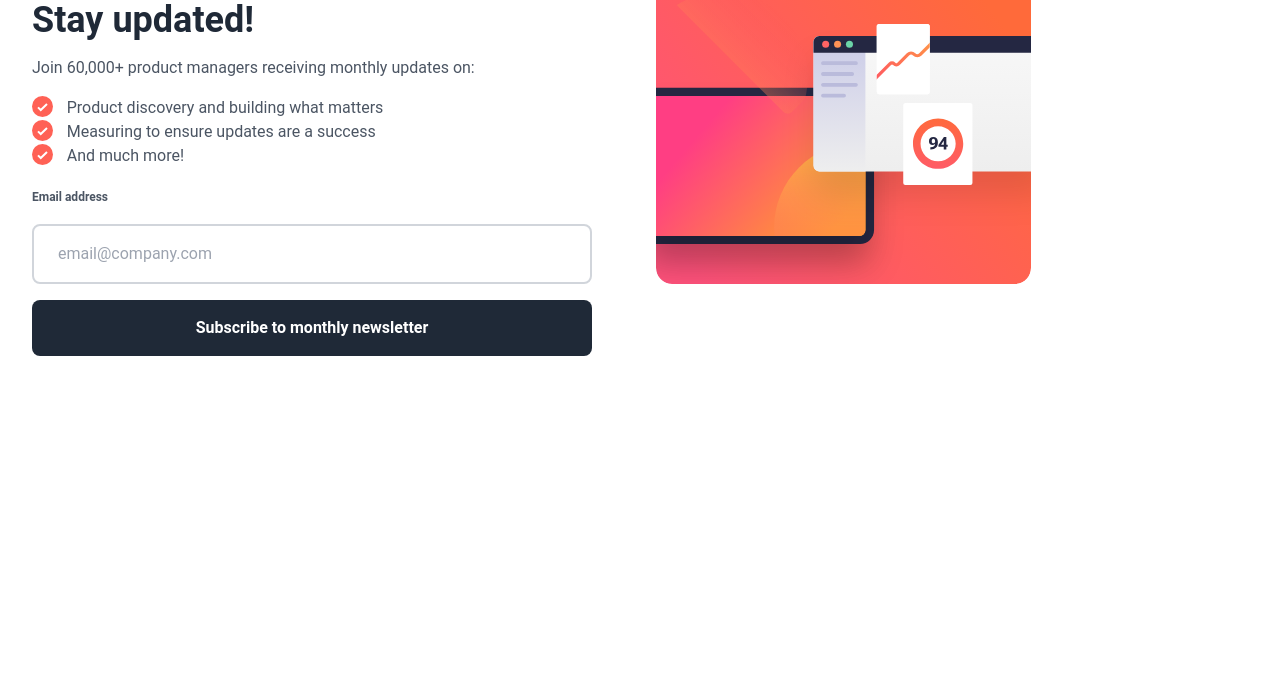
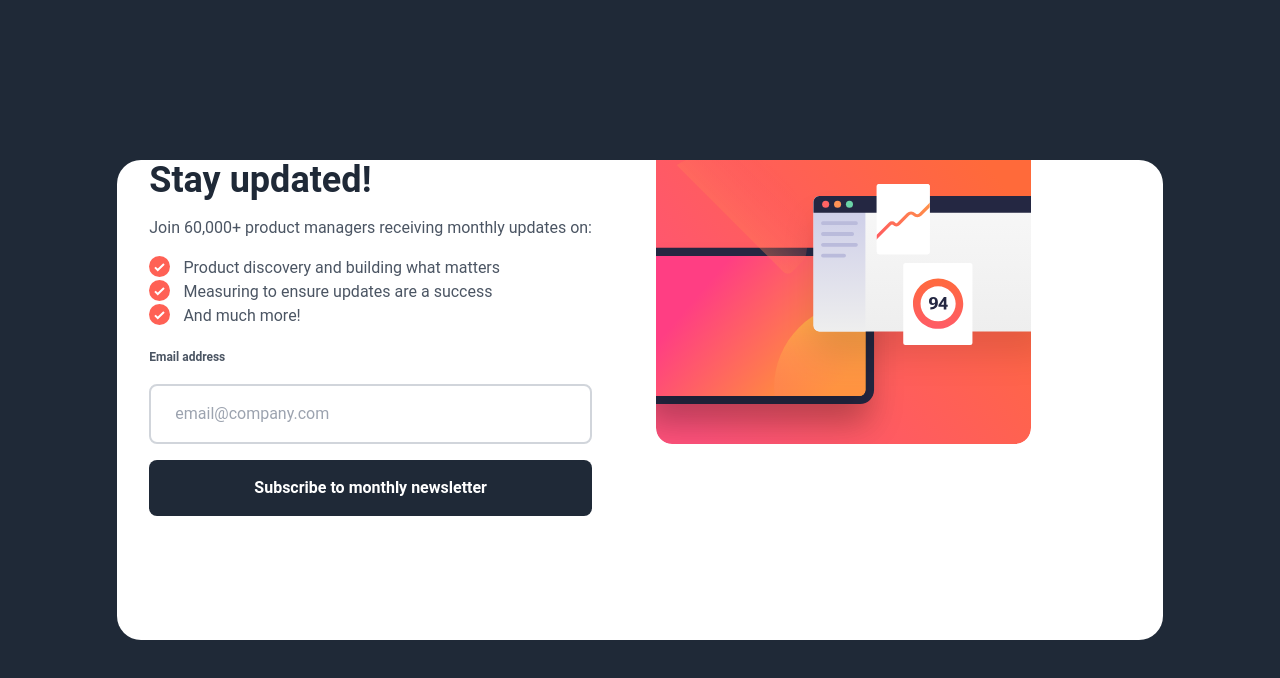
Before and after one commit to FranciscoFrontEndDeveloper/newsletterSignUpWithSuccessMessageMain, an Angular app: page / in a window 1280 px wide. Shown: the top 678 px of the page. Built offline with nearby package versions, Linux system fonts and the light colour scheme.

Commit message:
div center succes

```diff
--- a/src/app/components/main/main.component.html
+++ b/src/app/components/main/main.component.html
@@ -1,10 +1,15 @@
 <main
-  class="bg-white-500 w-full h-screen grid grid-cols-1 grid-rows-[auto_minmax(auto,_1fr)_100px] lg:grid-cols-2 lg:grid-rows-1 gap-8 font-['Roboto']"
+  class="lg:bg-gray-800 lg:w-full lg:h-screen flex items-center justify-center"
 >
-  <div class="lg:order-2">
-    <app-image></app-image>
+  <div
+    class="sm:bg-white-500 sm:w-full sm:h-screen grid grid-cols-1 grid-rows-[auto_minmax(auto,_1fr)_100px] lg:grid-cols-2 lg:grid-rows-1 gap-8 font-['Roboto'] lg:bg-white-500 lg:bg-white lg:w-auto lg:h-3/5 lg:rounded-3xl"
+  >
+    <div class="lg:order-2">
+      <app-image></app-image>
+    </div>
+    <div class="lg:order-1">
+      <app-forn></app-forn>
+    </div>
   </div>
-  <div class="lg:order-1">
-    <app-forn></app-forn>
-  </div>
+  <!-- <div class="bg-white w-80 h-80">dd</div> -->
 </main>
--- /dev/null
+++ b/src/app/components/thanks/thanks.component.html
@@ -0,0 +1 @@
+<p>thanks works!</p>
--- a/src/styles.sass
+++ b/src/styles.sass
@@ -91,7 +91,6 @@ hr
 input, select
  vertical-align: middle
 
-
 @tailwind base
 @tailwind components
 @tailwind utilities
```
Also changed, not shown: src/app/components/thanks/thanks.component.ts (added, +12 -0 lines).
